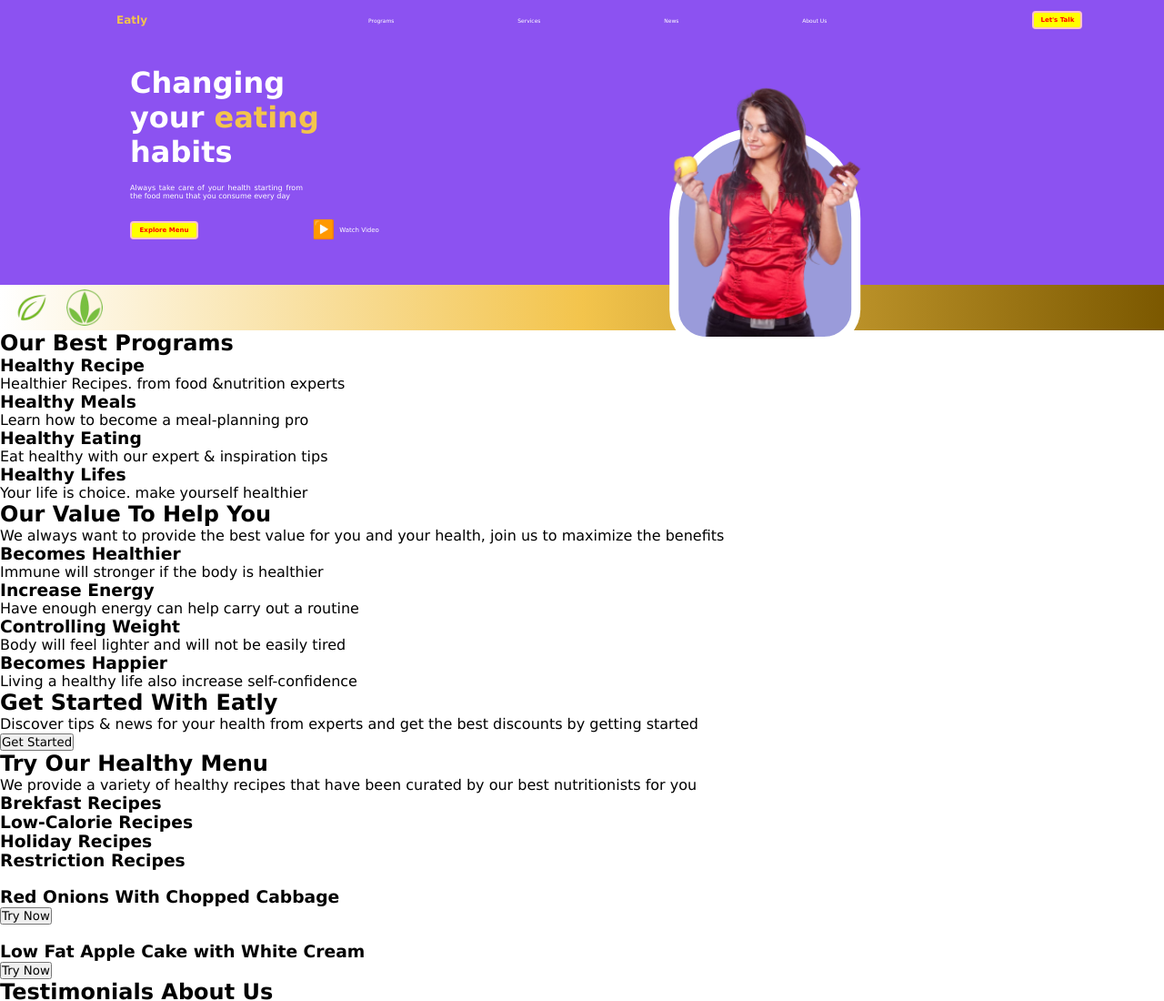
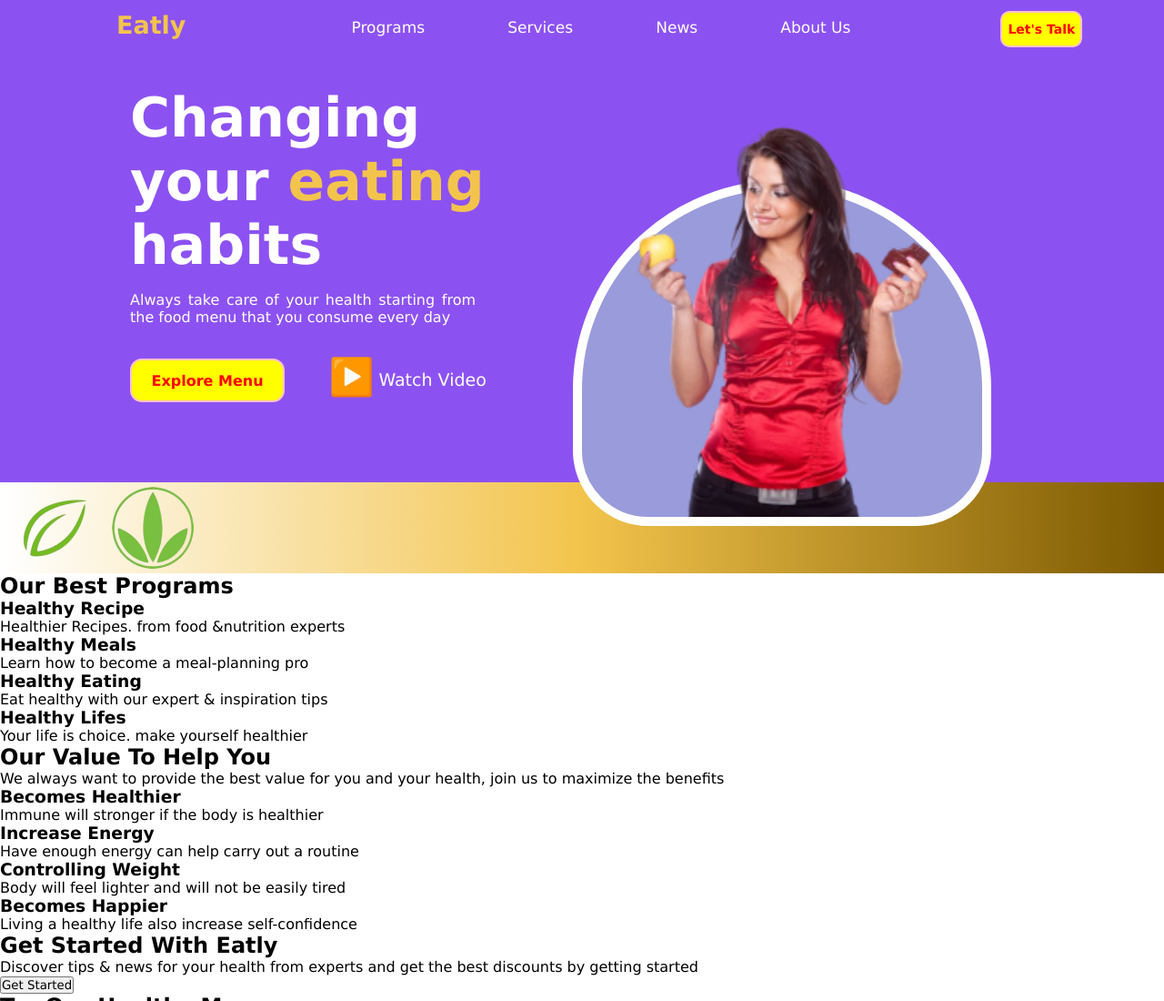
Before and after one commit to LUIZ919117215/PROJETO-LANDING-PAGE, a plain HTML site: page index.html in a window 1280 px wide. Shown: the top 1100 px of the page at 91% size. Drawn offline with Linux system fonts and the light colour scheme.

Commit message:
resposividade do header

```diff
--- a/estilos/cell.css
+++ /dev/null
@@ -1,10 +0,0 @@
-main {
-    display: flex;
-}
-main div#img {
-    height: 240px;
-    width: 210px;
-    border-radius: 100px 100px 40px 40px;
-    position: absolute;
-    inset: 20px 0px 300px 300px;
-}
--- /dev/null
+++ b/estilos/desktop.css
@@ -0,0 +1 @@
+/* Descktops: 1025px até 1200px */
--- /dev/null
+++ b/estilos/laptop.css
@@ -0,0 +1,70 @@
+/* Laptops: 769px até 1024px  */
+
+
+nav#prins > h1 {
+    font-size: 27px;
+}
+
+nav#prins ul {
+    margin-top: 10px;
+}
+
+nav#prins a {
+    font-size: 17px;
+}
+
+nav#prins > button {
+    height: 40px;
+    width: 90px;
+    font-size: 14px;
+    border-radius: 10px;
+}
+header#cabecario {
+    height: 476px;
+}
+
+main div#apres h1 {
+    width: 400px;
+    font-size: 60px;
+}
+
+main div#apres p {
+    width: 450px;
+    font-size: 16px;
+}
+
+main div#apres button {
+    height: 48px;
+    width: 170px;
+    margin-top: 20px;
+    margin-right: 3vw;
+    font-size: 16px;
+    border-radius: 13px;
+}
+
+main div#apres a {
+    font-size: 19px;
+}
+main div#apres a::before {
+    margin: 5px;
+    font-size: 40px;
+    position: relative;
+    top: 4px;
+}
+
+main div#img {
+    height: 380px;
+    width: 45%;
+    border-radius: 250px 250px 90px 90px;
+    position: absolute;
+    inset: 215px 20px 0px 460px;
+}
+
+main div#img img {
+    height: 540px;
+    width: 330px;
+}
+
+div#marcas {
+    height: 100px;
+}
--- a/estilos/all.css
+++ b/estilos/mobile.css
@@ -4,11 +4,11 @@
 
 /*  Typical Device Breakpoints
 -------------------------------
-Pequenas telas: -360px
-Celulares: de 360px até 760px
-Tablet: 760px até 992px
-Descktop: 992px até 1200px
-Grandes telas: acima de 1200px
+Mobile: 320px até 480px
+Tablets: 481px até 768px
+Laptops: 769px até 1024px
+Descktops: 1025px até 1200px
+Grandes telas: acima de 1201px
 */
 * {
     margin: 0px;
@@ -28,8 +28,12 @@ Grandes telas: acima de 1200px
     --cor5: #7B5800;
 }
 
+body {
+    overflow: hidden;
+}
+
 nav#prins {
-    padding: 10px 7vw 0px 10vw;
+    padding: 10px 7vw 2px 10vw;
     background-color: var(--cor3);
     display: flex;
     justify-content: space-between;
@@ -38,8 +42,8 @@ nav#prins {
 nav#prins > h1 {
     display: inline-block;
     margin-right: 17px;
-    margin-top: 5px;
-    font-size: 12px;
+    margin-top: 2px;
+    font-size: 20px;
     color: var(--cor4);
 }
 nav#prins > ul {
@@ -50,17 +54,17 @@ nav#prins > ul {
 }
 nav#prins a {
     color: var(--cor0);
-    font-size: 6px;
+    font-size: 8px;
     text-decoration: none;
 }
 nav#prins  > button {
-    height: 20px;
-    width: 55px;
+    height: 27px;
+    width: 70px;
     margin-top: 2px;
     padding: 2px;
     background-color: yellow;
     color: red;
-    font-size: 7px;
+    font-size: 9px;
     font-weight: 700;
     border-radius: 4px;
     border: 2px solid pink;
@@ -69,16 +73,17 @@ nav#prins  > button {
 
 header#cabecario {
     background-color: var(--cor3);
-    padding: 20px 20vw 5px 10vw;
+    padding: 20px 10vw 5px 10vw;
 }
 
 
 main {
 color: var(--cor0);
+
 }
 
 main > div#apres {
-    margin-bottom: 45px;
+    margin: 0px 0px 45px 0px;
     padding: 0px 15px;
 }
 
@@ -129,20 +134,19 @@ main > div#apres a::before {
 
 }
 main > div#img {
-    width: 220px;
+    height: 240px;
+    width: 77%;
     margin: auto;
     display: flex;
     flex-direction: column-reverse;
     align-items: center;
-    height: 250px;
     background-color: var(--cor2);
     border: 10px solid var(--cor0);
-    border-radius: 40% 40% 40px 40px;
+    border-radius: 33% 33% 40px 40px;
     overflow: visible;
-    transform: translateX(4vw);
 }
 main > div#img img {
-    height:400px;
+    height:290px;
     width: 211px;
 }
 
--- /dev/null
+++ b/estilos/tablet.css
@@ -0,0 +1,25 @@
+/* Tablets: 481px até 768px */
+
+
+header#cabecario
+
+main {
+    display: flex;
+    position: relative;
+}
+
+main div#apres {
+    width: 100%;
+}
+
+main div#apres h1 {
+    font-size: 240%;
+}
+
+main div#img {
+    height: 240px;
+    width: 45%;
+    border-radius: 100px 100px 40px 40px;
+    position: absolute;
+    inset: 95px 20px 0px 260px;
+}
--- a/index.html
+++ b/index.html
@@ -4,14 +4,14 @@
     <meta charset="UTF-8">
     <meta name="viewport" content="width=device-width, initial-scale=1.0">
     <title>Document</title>
-    <!-- Telas pequenas -->
-    <link rel="stylesheet" href="estilos/all.css" ">
+    <!-- Mobile -->
+    <link rel="stylesheet" href="estilos/mobile.css" ">
     <!-- Celulares -->
-    <link rel="stylesheet" href="estilos/cell.css" media="(min-width:560px)">
+    <link rel="stylesheet" href="estilos/tablet.css" media="(min-width:481px)">
     <!-- Tabletes -->
-    <link rel="stylesheet" href="estilos/tabl.css" media="(max-width:760px)">
+    <link rel="stylesheet" href="estilos/laptop.css" media="(min-width:769px)">
     <!-- computadores -->
-    <link rel="stylesheet" href="estilos/desk.css" media="(max-width:760px)">
+    <link rel="stylesheet" href="estilos/desktop.css" media="(min-width:1025px)">
 
 </head>
 <body>
```
Also changed, not shown: estilos/tabl.css (deleted).
